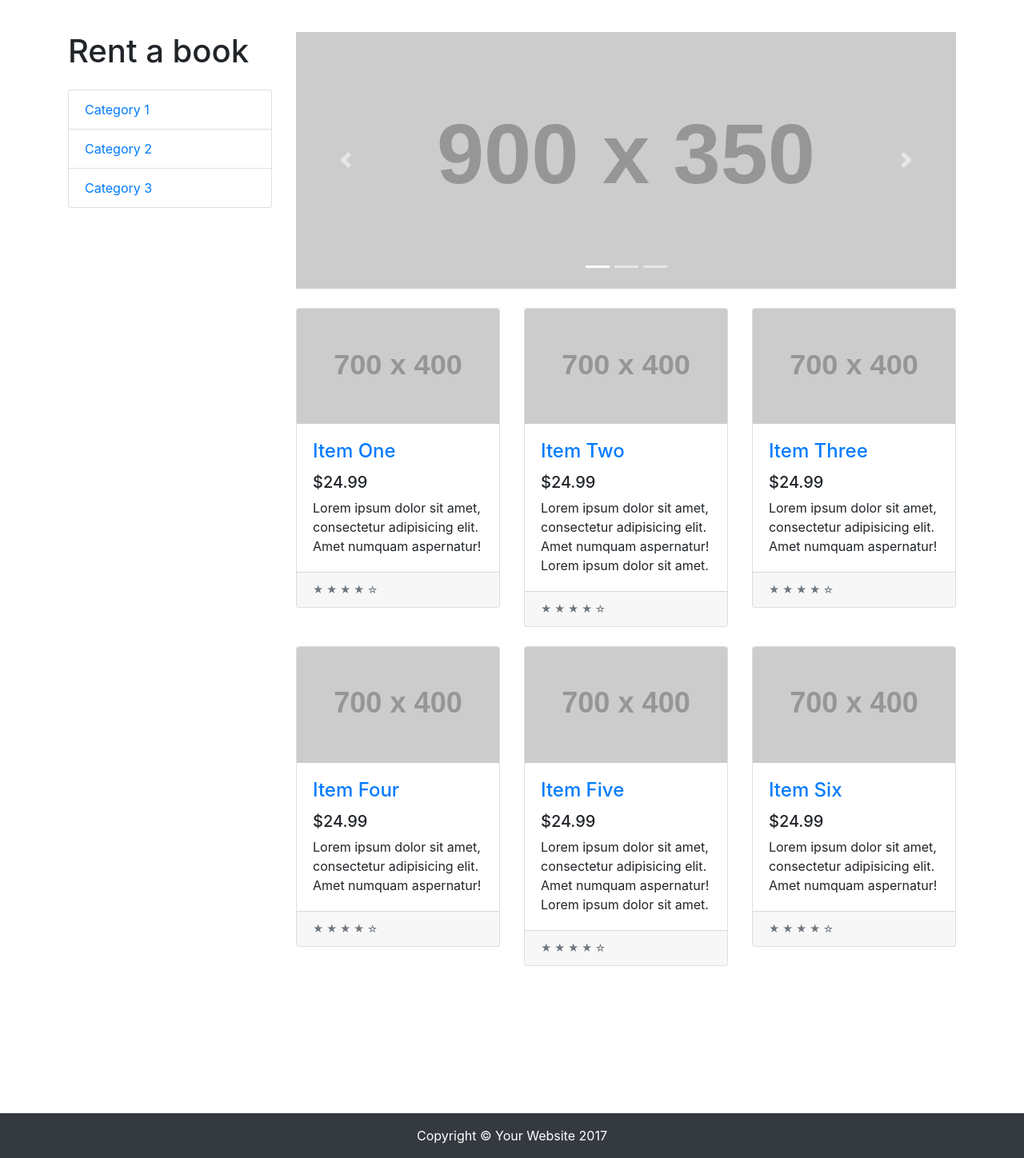
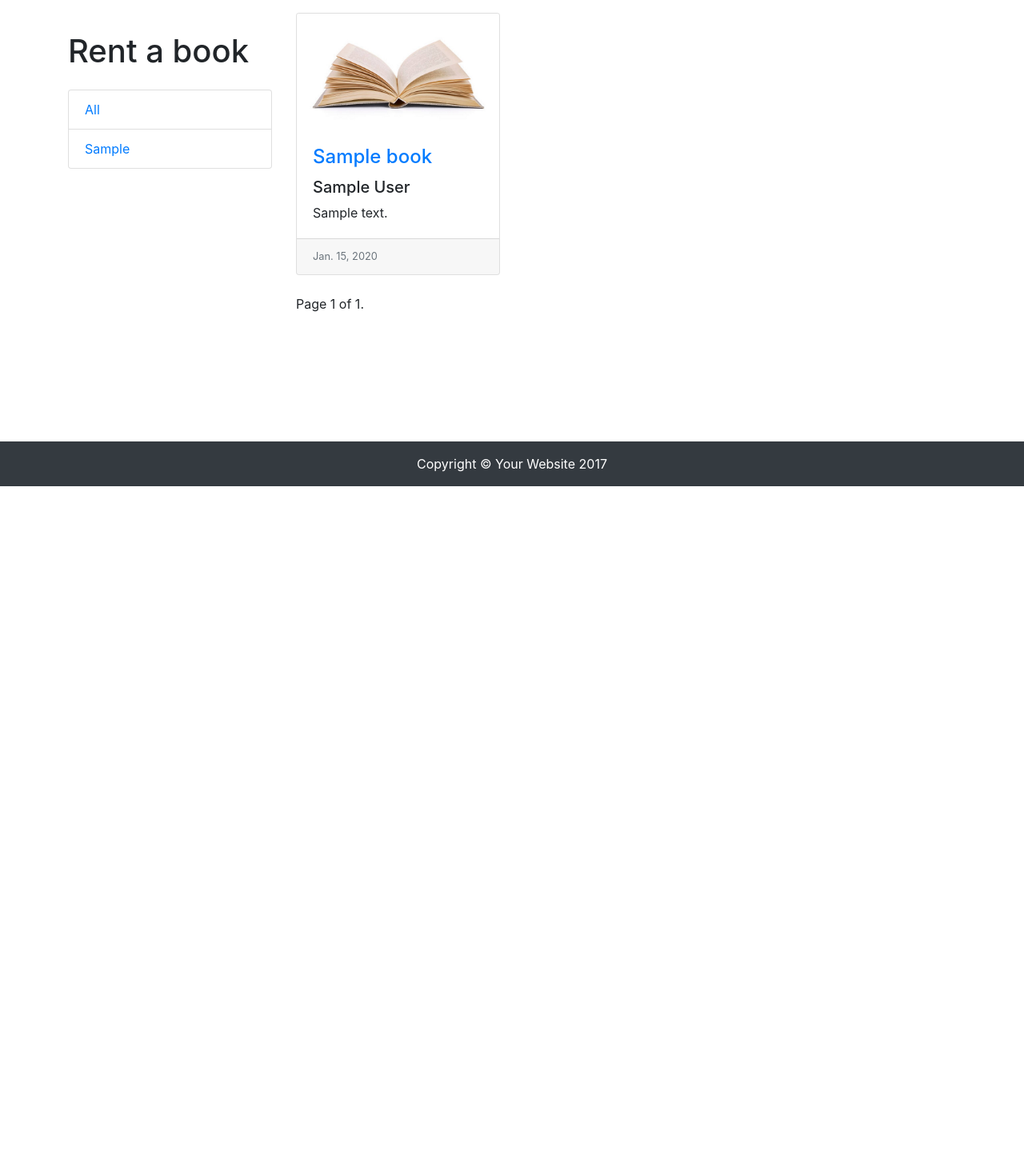
Before and after one commit to Qentinios/booksrental, a Django app: page / in a window 1280 px wide. Shown: the part 56-1504 px from the top of the page at 80% size. After the commit the page ends 664 px from the top, so only its background shows below. Run offline with Django 3.2, Linux system fonts and the light colour scheme; tables that the repository leaves empty hold one stand-in row (values such as "Sample post"); grey boxes labelled with a size stand in for pictures from a placeholder-image service; some libraries are stand-ins or nearby versions.

Commit message:
Added filtering by categories, added pagination

```diff
--- a/booksrental/urls.py
+++ b/booksrental/urls.py
@@ -14,6 +14,7 @@ Including another URLconf
     2. Add a URL to urlpatterns:  path('blog/', include('blog.urls'))
 """
 from django.conf.urls import url
+from django.urls import path, re_path
 from django.contrib import admin
 from django.contrib.auth import views as auth_views
 from booksrentalapp import views as booksrentalapp_views
@@ -24,4 +25,7 @@ urlpatterns = [
     url(r'^signup/$', booksrentalapp_views.signup, name='signup'),
     url(r'admin/', admin.site.urls),
     url(r'^$', booksrentalapp_views.main),
+    re_path('^category/(?P<slug>[\w-]+)/$', booksrentalapp_views.category, {}, name="category"),
+    path('book/<int:book_id>/', booksrentalapp_views.book_detail, name='book'),
+    path('return/', booksrentalapp_views.return_book, name='return'),
 ]
--- a/booksrentalapp/models.py
+++ b/booksrentalapp/models.py
@@ -1,12 +1,16 @@
 from django.conf import settings
 from django.db import models
+from django.template.defaultfilters import slugify
 
 
 class Book(models.Model):
     title = models.CharField(max_length=200)
     description = models.TextField(default=None, null=True)
-    pub_date = models.DateTimeField('date published')
+    pub_date = models.DateField('date published')
     author = models.CharField(max_length=40)
+
+    def __str__(self):
+        return self.title
 
 
 class Rent(models.Model):
@@ -15,11 +19,27 @@ class Rent(models.Model):
     rent_date = models.DateTimeField('date rented')
     return_date = models.DateTimeField('date returned', default=None, null=True)
 
+    def __str__(self):
+        return self.book.title + " -> " + self.user.name
+
 
 class Category(models.Model):
     category = models.CharField(max_length=200)
+    slug = models.SlugField(default='no-slug', max_length=200, blank=True)
+
+    def save(self, *args, **kwargs):
+        # save a slug if there is no slug or when it's 'no-slug' (the default slug)
+        if not self.slug or self.slug == 'no-slug':
+            self.slug = slugify(self.category)
+        super(Category, self).save(*args, **kwargs)
+
+    def __str__(self):
+        return self.category
 
 
 class BookCategory(models.Model):
     book = models.ForeignKey(Book, on_delete=models.CASCADE)
     category = models.ForeignKey(Category, on_delete=models.CASCADE)
+
+    def __str__(self):
+        return self.book.title + " -> " + self.category.category
--- a/booksrentalapp/templates/booksrentalapp/library.html
+++ b/booksrentalapp/templates/booksrentalapp/library.html
@@ -1,13 +1,14 @@
 {% extends 'base.html' %}
-
+{% load static %}
 {% block content %}
     <div class="col-lg-3">
 
         <h1 class="my-4">Rent a book</h1>
         <div class="list-group">
-            <a href="#" class="list-group-item">Category 1</a>
-            <a href="#" class="list-group-item">Category 2</a>
-            <a href="#" class="list-group-item">Category 3</a>
+            <a href="/" class="list-group-item">All</a>
+            {% for category in categories %}
+                <a href="/category/{{ category.slug }}" class="list-group-item">{{ category.category }}</a>
+            {% endfor %}
         </div>
 
     </div>
@@ -15,137 +16,46 @@
 
     <div class="col-lg-9">
 
-        <div id="carouselExampleIndicators" class="carousel slide my-4" data-ride="carousel">
-            <ol class="carousel-indicators">
-                <li data-target="#carouselExampleIndicators" data-slide-to="0" class="active"></li>
-                <li data-target="#carouselExampleIndicators" data-slide-to="1"></li>
-                <li data-target="#carouselExampleIndicators" data-slide-to="2"></li>
-            </ol>
-            <div class="carousel-inner" role="listbox">
-                <div class="carousel-item active">
-                    <img class="d-block img-fluid" src="http://placehold.it/900x350" alt="First slide">
-                </div>
-                <div class="carousel-item">
-                    <img class="d-block img-fluid" src="http://placehold.it/900x350" alt="Second slide">
-                </div>
-                <div class="carousel-item">
-                    <img class="d-block img-fluid" src="http://placehold.it/900x350" alt="Third slide">
-                </div>
-            </div>
-            <a class="carousel-control-prev" href="#carouselExampleIndicators" role="button" data-slide="prev">
-                <span class="carousel-control-prev-icon" aria-hidden="true"></span>
-                <span class="sr-only">Previous</span>
-            </a>
-            <a class="carousel-control-next" href="#carouselExampleIndicators" role="button" data-slide="next">
-                <span class="carousel-control-next-icon" aria-hidden="true"></span>
-                <span class="sr-only">Next</span>
-            </a>
-        </div>
-
         <div class="row">
 
+            {% for book in books %}
                 <div class="col-lg-4 col-md-6 mb-4">
                     <div class="card">
-                    <a href="#"><img class="card-img-top" src="http://placehold.it/700x400" alt=""></a>
+                        <a href="/book/{{ book.id }}"><img class="card-img-top"
+                                                           src="{% static 'booksrentalapp/images/book.jpg' %}"></a>
                         <div class="card-body">
                             <h4 class="card-title">
-                            <a href="#">Item One</a>
+                                <a href="/book/{{ book.id }}">{{ book.title }}</a>
                             </h4>
-                        <h5>$24.99</h5>
-                        <p class="card-text">Lorem ipsum dolor sit amet, consectetur adipisicing elit. Amet numquam
-                            aspernatur!</p>
+                            <h5>{{ book.author }}</h5>
+                            <p class="card-text">{{ book.description }}</p>
                         </div>
                         <div class="card-footer">
-                        <small class="text-muted">&#9733; &#9733; &#9733; &#9733; &#9734;</small>
+                            <small class="text-muted">{{ book.pub_date }}</small>
                         </div>
                     </div>
                 </div>
+            {% endfor %}
 
-            <div class="col-lg-4 col-md-6 mb-4">
-                <div class="card">
-                    <a href="#"><img class="card-img-top" src="http://placehold.it/700x400" alt=""></a>
-                    <div class="card-body">
-                        <h4 class="card-title">
-                            <a href="#">Item Two</a>
-                        </h4>
-                        <h5>$24.99</h5>
-                        <p class="card-text">Lorem ipsum dolor sit amet, consectetur adipisicing elit. Amet numquam
-                            aspernatur! Lorem ipsum dolor sit amet.</p>
-                    </div>
-                    <div class="card-footer">
-                        <small class="text-muted">&#9733; &#9733; &#9733; &#9733; &#9734;</small>
+            <div class="col-lg-12">
+                <div class="pagination">
+                    <span class="step-links">
+                        {% if books.has_previous %}
+                            <a href="?page=1">&laquo; first</a>
+                            <a href="?page={{ books.previous_page_number }}">previous</a>
+                        {% endif %}
+
+                        <span class="current">
+                            Page {{ books.number }} of {{ books.paginator.num_pages }}.
+                        </span>
+
+                        {% if books.has_next %}
+                            <a href="?page={{ books.next_page_number }}">next</a>
+                            <a href="?page={{ books.paginator.num_pages }}">last &raquo;</a>
+                        {% endif %}
+                    </span>
                 </div>
             </div>
-            </div>
-
-            <div class="col-lg-4 col-md-6 mb-4">
-                <div class="card">
-                    <a href="#"><img class="card-img-top" src="http://placehold.it/700x400" alt=""></a>
-                    <div class="card-body">
-                        <h4 class="card-title">
-                            <a href="#">Item Three</a>
-                        </h4>
-                        <h5>$24.99</h5>
-                        <p class="card-text">Lorem ipsum dolor sit amet, consectetur adipisicing elit. Amet numquam
-                            aspernatur!</p>
-                    </div>
-                    <div class="card-footer">
-                        <small class="text-muted">&#9733; &#9733; &#9733; &#9733; &#9734;</small>
-                    </div>
-                </div>
-            </div>
-
-            <div class="col-lg-4 col-md-6 mb-4">
-                <div class="card">
-                    <a href="#"><img class="card-img-top" src="http://placehold.it/700x400" alt=""></a>
-                    <div class="card-body">
-                        <h4 class="card-title">
-                            <a href="#">Item Four</a>
-                        </h4>
-                        <h5>$24.99</h5>
-                        <p class="card-text">Lorem ipsum dolor sit amet, consectetur adipisicing elit. Amet numquam
-                            aspernatur!</p>
-                    </div>
-                    <div class="card-footer">
-                        <small class="text-muted">&#9733; &#9733; &#9733; &#9733; &#9734;</small>
-                    </div>
-                </div>
-            </div>
-
-            <div class="col-lg-4 col-md-6 mb-4">
-                <div class="card">
-                    <a href="#"><img class="card-img-top" src="http://placehold.it/700x400" alt=""></a>
-                    <div class="card-body">
-                        <h4 class="card-title">
-                            <a href="#">Item Five</a>
-                        </h4>
-                        <h5>$24.99</h5>
-                        <p class="card-text">Lorem ipsum dolor sit amet, consectetur adipisicing elit. Amet numquam
-                            aspernatur! Lorem ipsum dolor sit amet.</p>
-                    </div>
-                    <div class="card-footer">
-                        <small class="text-muted">&#9733; &#9733; &#9733; &#9733; &#9734;</small>
-                    </div>
-                </div>
-            </div>
-
-            <div class="col-lg-4 col-md-6 mb-4">
-                <div class="card">
-                    <a href="#"><img class="card-img-top" src="http://placehold.it/700x400" alt=""></a>
-                    <div class="card-body">
-                        <h4 class="card-title">
-                            <a href="#">Item Six</a>
-                        </h4>
-                        <h5>$24.99</h5>
-                        <p class="card-text">Lorem ipsum dolor sit amet, consectetur adipisicing elit. Amet numquam
-                            aspernatur!</p>
-                    </div>
-                    <div class="card-footer">
-                        <small class="text-muted">&#9733; &#9733; &#9733; &#9733; &#9734;</small>
-                    </div>
-                </div>
-            </div>
-
         </div>
         <!-- /.row -->
 
--- a/booksrentalapp/views.py
+++ b/booksrentalapp/views.py
@@ -1,6 +1,16 @@
 from django.contrib.auth import login, authenticate
 from django.contrib.auth.forms import UserCreationForm
 from django.shortcuts import render, redirect
+from django.http import HttpResponse, Http404
+from django.template import loader
+from django.core.paginator import Paginator
+
+from booksrentalapp.models import Category, Book
+
+
+def main(request):
+    books = Book.objects.order_by('-pub_date')
+    return show_library(request, books)
 
 
 def signup(request):
@@ -17,5 +27,39 @@ def signup(request):
         form = UserCreationForm()
     return render(request, 'booksrentalapp/signup.html', {'form': form})
 
-def main(request):
-    return render(request, 'booksrentalapp/library.html')
+
+def book_detail(request, book_id):
+    try:
+        book = Book.objects.get(pk=book_id)
+    except Book.DoesNotExist:
+        raise Http404("Question does not exist")
+    return render(request, 'booksrentalapp/book.html', {'book': book})
+
+
+def return_book(request):
+    books = Book.objects.all()
+    return render(request, 'booksrentalapp/return.html', {'books': books})
+
+
+def category(request, slug):
+    books = Book.objects.filter(bookcategory__category__slug=slug).order_by('-pub_date')
+    return show_library(request, books)
+
+
+def show_library(request, books):
+    categories = Category.objects.all()  # Get all categories
+
+    books_pagination = Paginator(books, 6)  # Show 6 books per page
+    page = request.GET.get('page')
+    books = books_pagination.get_page(page)
+
+    for book in books:  # Cut description
+        book.description = (book.description[:75] + '..') if len(book.description) > 75 else book.description
+
+    template = loader.get_template('booksrentalapp/library.html')
+
+    context = {
+        'categories': categories,
+        'books': books,
+    }
+    return HttpResponse(template.render(context, request))
```
Also changed, not shown: booksrentalapp/migrations/0007_auto_20180910_2047.py (added), booksrentalapp/migrations/0008_auto_20180910_2255.py (added), booksrentalapp/migrations/0009_auto_20180911_1310.py (added), booksrentalapp/static/booksrentalapp/images/book.jpg (added). Lines whose indentation alone changed are shown as unchanged.
